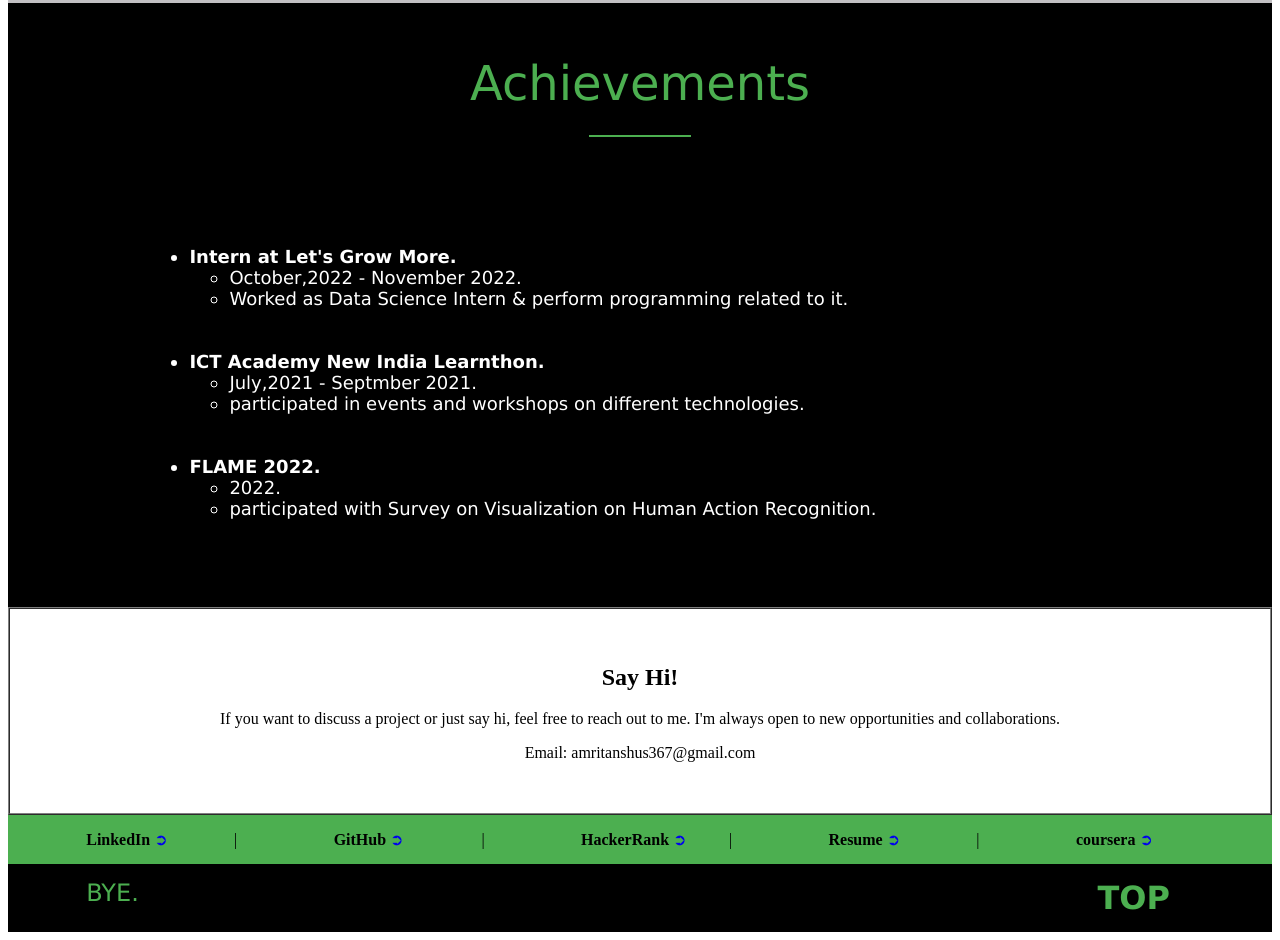
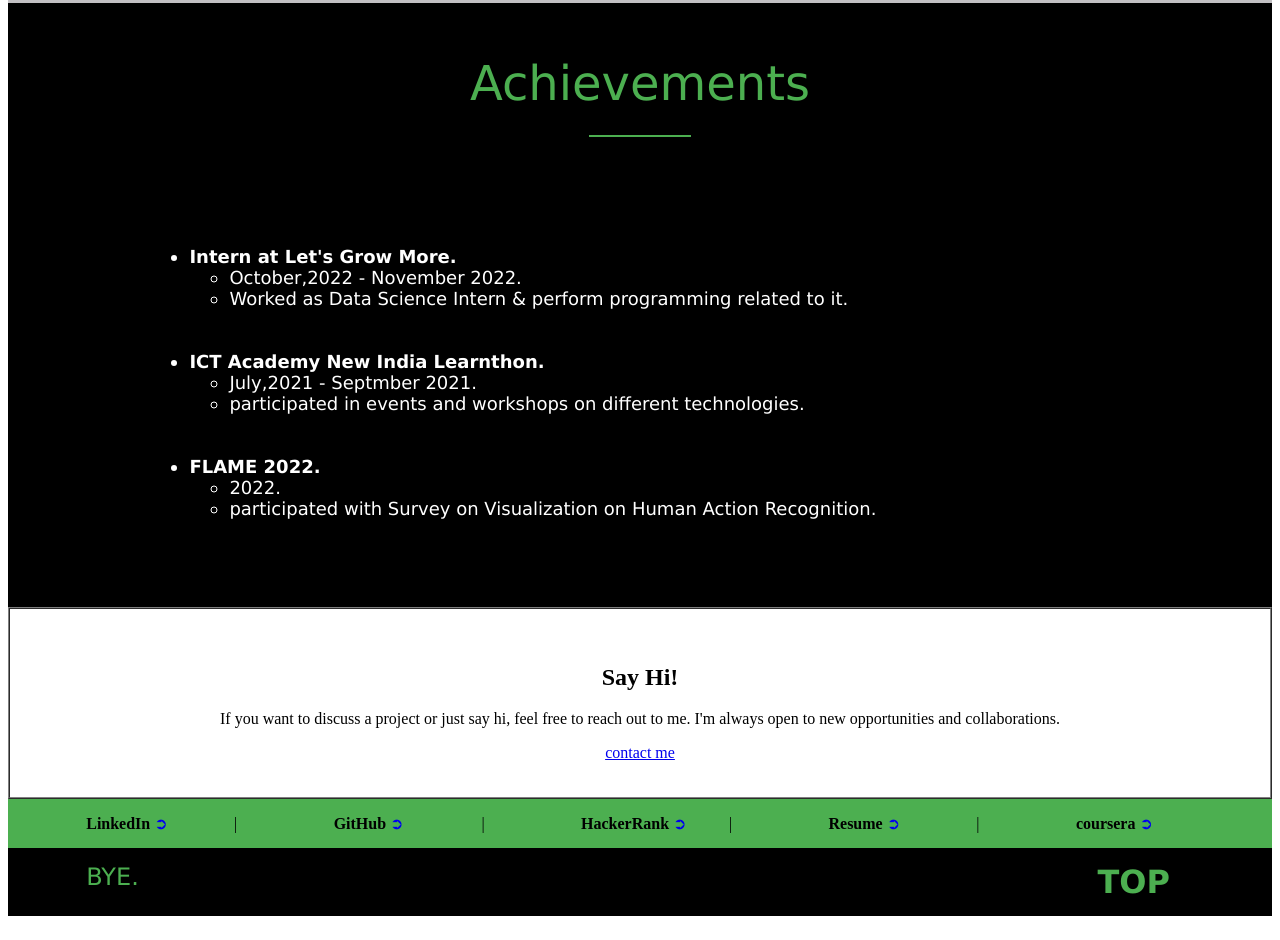
Before and after one commit to amrit23-web/website, a plain HTML site: page index.html in a window 1280 px wide. Shown: the part 2373-3313 px from the top of the page. Drawn offline with Linux system fonts and the light colour scheme.

Commit message:
Update index.html

```diff
--- a/index.html
+++ b/index.html
@@ -412,7 +412,7 @@
 						<td align="center" valign="middle">
 							<h2>Say Hi!</h2>
 							<p>If you want to discuss a project or just say hi, feel free to reach out to me. I'm always open to new opportunities and collaborations.</p>
-							<p>Email: amritanshus367@gmail.com</p>
+							<a href = "mailto: amritanshus367@gmail.com ">contact me </a>
 						</td>
 					</tr>
 				</table>
```
